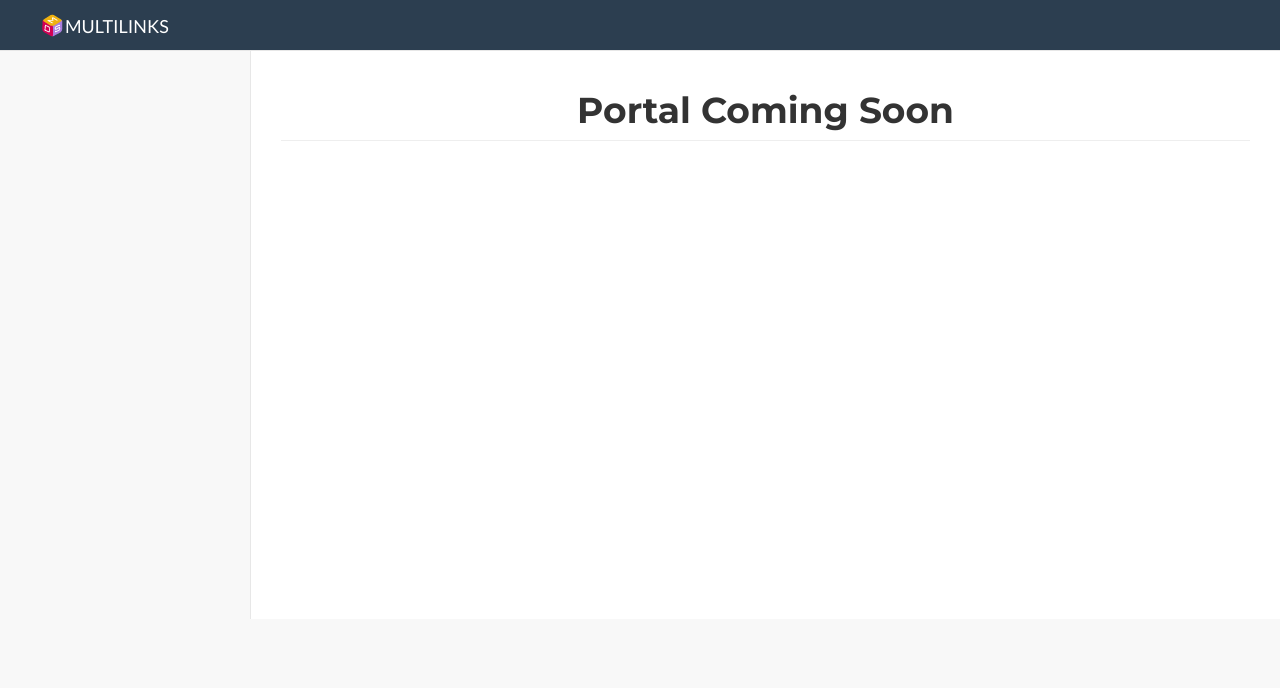
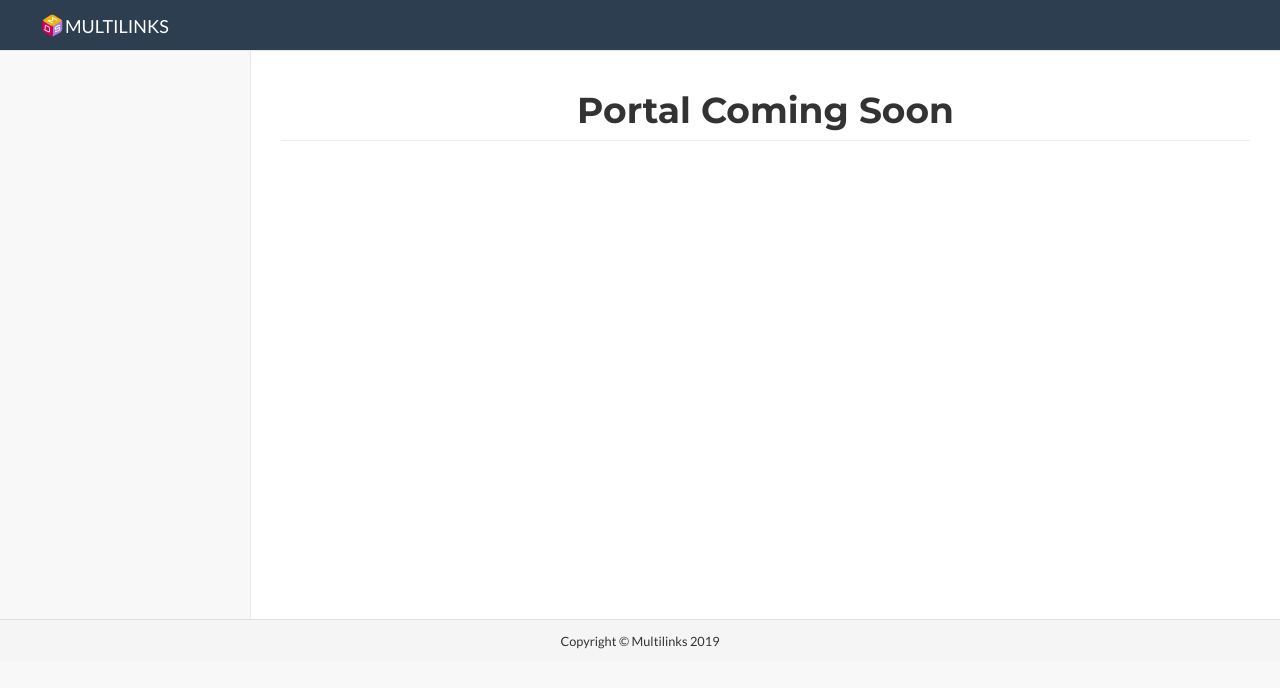
Before and after one commit to waydelyle/MultilinksPortal, an Angular app: page / in a window 1280 px wide. Shown: the top 688 px of the page. Built offline with nearby package versions, Linux system fonts and the light colour scheme.

Commit message:
work-id-247: Added simple site footer

```diff
--- a/src/app/app.component.html
+++ b/src/app/app.component.html
@@ -10,4 +10,6 @@
       </div>
    </div>
 
+   <shared-footer></shared-footer>
+
 </div>
--- a/src/app/app.module.ts
+++ b/src/app/app.module.ts
@@ -4,11 +4,13 @@ import { RouterModule, Routes } from '@angular/router';
 
 import { AppComponent } from './app.component';
 import { SharedHeaderComponent } from './components/shared/header/shared-header.component';
+import { SharedFooterComponent } from './components/shared/footer/shared-footer.component';
 
 @NgModule({
    declarations: [
       AppComponent,
-      SharedHeaderComponent
+      SharedHeaderComponent,
+      SharedFooterComponent
    ],
    imports: [
       RouterModule.forRoot([]),
--- /dev/null
+++ b/src/app/components/shared/footer/shared-footer.component.html
@@ -0,0 +1,3 @@
+<footer class="panel-footer text-center">
+   <small>Copyright &copy; Multilinks {{currentYear}}</small>
+</footer>
--- /dev/null
+++ b/src/app/components/shared/footer/shared-footer.component.ts
@@ -0,0 +1,15 @@
+import { Component, OnInit } from '@angular/core';
+
+@Component({
+   selector: 'shared-footer',
+   templateUrl: './shared-footer.component.html'
+})
+
+export class SharedFooterComponent implements OnInit {
+
+   currentYear: number;
+
+   ngOnInit(): void {
+      this.currentYear = (new Date()).getFullYear();
+   }
+}
```
